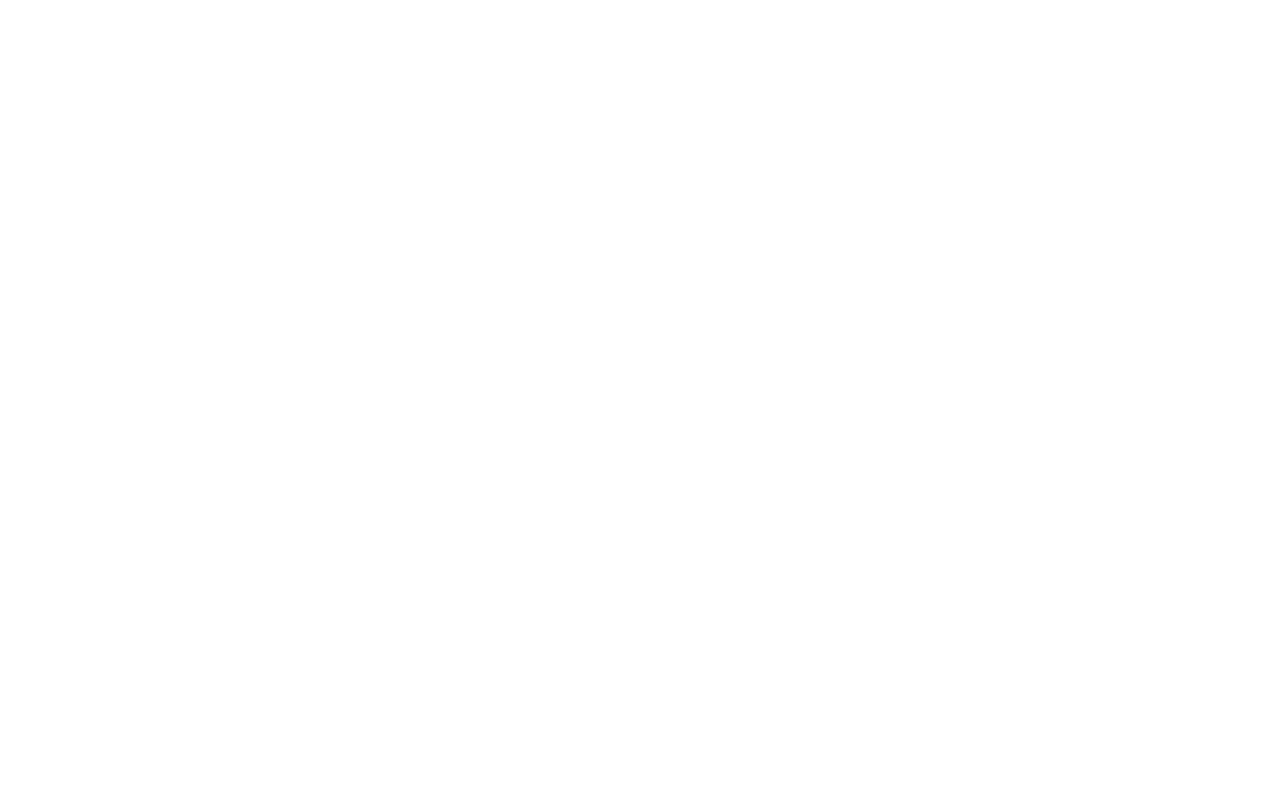
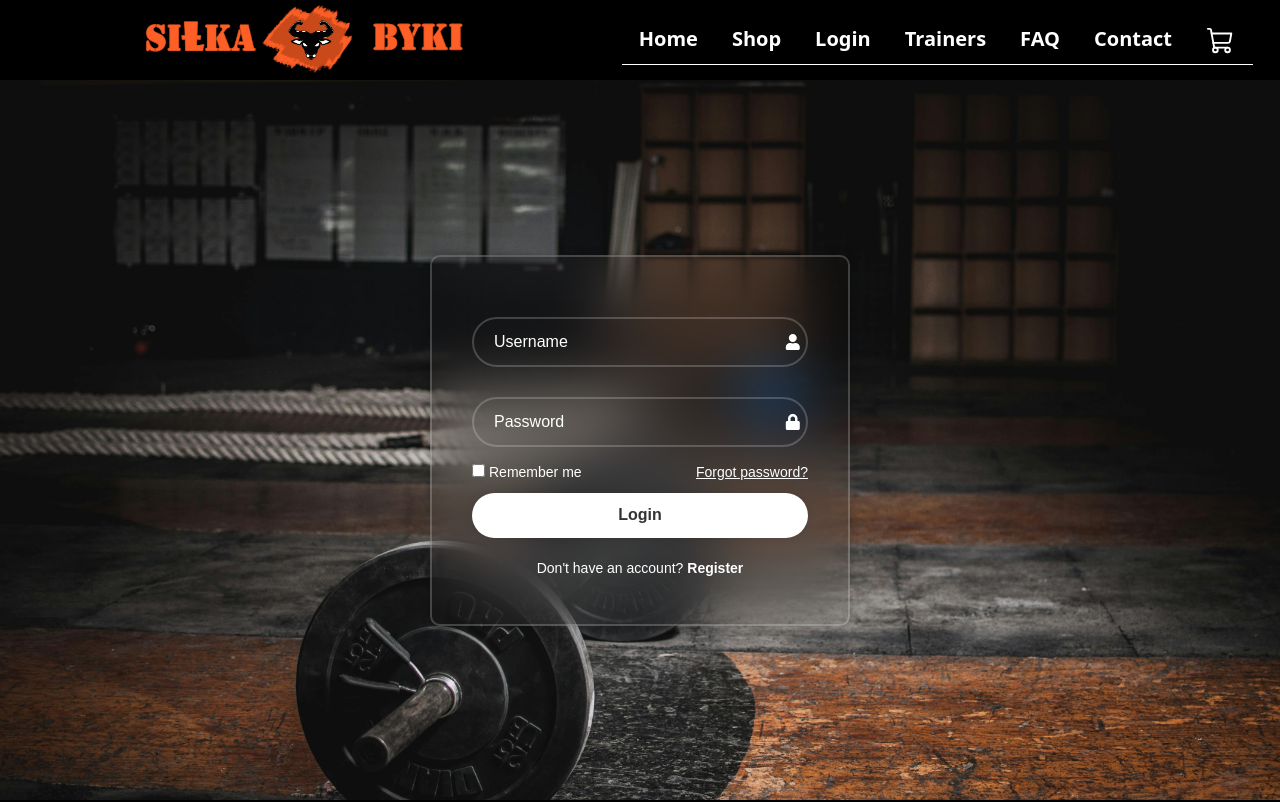
Before and after one commit to Krzysztof-Goluchowski/Sklep-Internetowy, a React (Create React App) app in the folder Frontend/: page /login in a window 1280 px wide. Before the commit this address had no page. Shown: the top 802 px of the page. Built offline with nearby package versions, Linux system fonts and the light colour scheme.

Commit message:
Add login page (without login functionality)

```diff
--- a/Frontend/src/App.js
+++ b/Frontend/src/App.js
@@ -10,6 +10,9 @@ import HomePage from './components/pages/HomePage';
 import Shop from './components/pages/Shop/Shop';
 import Trainers from './components/pages/Trainers/Trainers';
 import ShopEdit from './components/pages/Shop/ShopEdit';
+import Login from './components/pages/userAuthentication/Login';
+import Register from './components/pages/userAuthentication/Register';
+
 import { ShopContextProvider } from './components/pages/Shop/shop-context';
 
 function App() {
@@ -23,6 +26,8 @@ function App() {
                 <Route path="shop" element={<Shop />} />
                 <Route path="trainers" element={<Trainers />} />
                 <Route path="shop/edit" element={<ShopEdit />} />
+                <Route path="login" element={<Login />} />
+                <Route path="register" element={<Register />} />
             </Routes>
         </ShopContextProvider>
     );
--- /dev/null
+++ b/Frontend/src/assets/styles/LoginForm.css
@@ -0,0 +1,113 @@
+* {
+   margin: 0;
+    padding: 0;
+    box-sizing: border-box;
+}
+
+.loginSpace {
+    font-family: sans-serif;
+    -webkit-font-smoothing: antialiased;
+    -moz-osx-font-smoothing: grayscale;
+    display: flex;
+    justify-content: center;
+    align-items: center;
+    min-height: 90vh;
+    background: url("../images/loginPage.jpg") no-repeat;
+    background-size: cover;
+    background-position: center;
+}
+
+
+.wrapper {
+    width: 420px;
+    background: transparent;
+    border: 2px solid rgba(255, 255, 255, .2);
+    backdrop-filter: blur(30px);
+    box-shadow: 0 0 10px rgba(0, 0, 0, .2);
+    color: #fff;
+    border-radius: 10px;
+    padding: 30px 40px;
+}
+
+.wrapper h1 {
+    font-size: 36px;
+    text-align: center;
+}
+
+.wrapper .input-box {
+    position: relative;
+    width: 100%;
+    height: 50px;
+    margin: 30px 0;
+}
+
+.input-box input {
+    width: 100%;
+    height: 100%;
+    background: transparent;
+    border: 2px solid rgba(255, 255, 255, .2);
+    outline: none;
+    border-radius: 40px;
+    font-size: 16px;
+    color: #fff;
+    padding: 20px 45px 20px 20px;
+}
+
+.input-box input::placeholder {
+    color: #fff;
+}
+
+.input-box .icon {
+    position: absolute;
+    right: -10px;
+    top: 50%;
+    transform: translateY(-50%);
+    font-size: 16px;
+}
+
+.wrapper .remember-forgot {
+    display: flex;
+    justify-content: space-between;
+    font-size: 14px;
+    margin: -15px 0 0 0;
+}
+
+.remember-forgot label input {
+    accent-color: #fff;
+    margin-right: 4px;
+}
+
+.remember-forgot a {
+    color: #fff;
+    text-decoration: underline;
+}
+
+.wrapper button {
+    width: 100%;
+    height: 45px;
+    background: #fff;
+    border: none;
+    outline: none;
+    border-radius: 40px;
+    box-shadow: 0 0 10px rgba(0, 0, 0, .1);
+    cursor: pointer;
+    font-size: 16px;
+    color: #333;
+    font-weight: 700;
+}
+
+.wrapper .register-link {
+    font-size: 14px;
+    text-align: center;
+    margin: 20px 0 15px;
+}
+
+.register-link p a {
+    color: #fff;
+    text-decoration: none;
+    font-weight: 600;
+}
+
+.register-link p a:hover {
+    text-decoration: underline;
+}
--- a/Frontend/src/components/layout/header/NavBar.js
+++ b/Frontend/src/components/layout/header/NavBar.js
@@ -14,12 +14,14 @@ function NavBar() {
                         </li>
                         <li className="nav-item">
                             <Link className="nav-link" to="/Shop">Shop</Link>
-
+                        </li>
+                        <li className="nav-item">
+                            <Link className="nav-link" to="/Login">Login</Link>
                         </li>
                         <li className="nav-item">
                             <Link className="nav-link" to="/Trainers">Trainers</Link>
                         </li>
-                        <li class="nav-item">
+                        <li className="nav-item">
                             <Link className="nav-link" to="/FAQ">FAQ</Link>
                         </li>
                         <li className="nav-item">
--- /dev/null
+++ b/Frontend/src/components/pages/userAuthentication/Login.js
@@ -0,0 +1,24 @@
+import NavHeader from "../../layout/header/NavHeader";
+import Logo from "../../layout/header/Logo";
+import NavBar from "../../layout/header/NavBar";
+import Temporary from "../../layout/Temporary";
+import Footer from "../../layout/Footer";
+
+import React from "react";
+import LoginForm from "./LoginForm";
+
+function Login() {
+    return (
+        <>
+            <NavHeader>
+                <Logo/>
+                <NavBar/>
+            </NavHeader>
+            <Temporary/>
+            <LoginForm/>
+            <Footer/>
+        </>
+    );
+}
+
+export default Login;
--- /dev/null
+++ b/Frontend/src/components/pages/userAuthentication/LoginForm.js
@@ -0,0 +1,39 @@
+import React from "react";
+import leftImage from "../../../assets/styles/LoginForm.css";
+import { FaUser, FaLock } from "react-icons/fa";
+import {Link} from "react-router-dom";
+import Register from "./Register";
+
+function LoginForm() {
+    return (
+        <>
+            <div className="loginSpace">
+                <div className="wrapper">
+                    <form action="">
+                        <div className="input-box">
+                            <input type="text" placeholder="Username" required/>
+                            <FaUser className='icon' />
+                        </div>
+                        <div className="input-box">
+                            <input type="text" placeholder="Password" required/>
+                            <FaLock className='icon' />
+                        </div>
+
+                        <div className="remember-forgot">
+                            <label><input type="checkbox"/>Remember me</label>
+                            <a href="#">Forgot password?</a>
+                        </div>
+
+                        <button type="submit">Login</button>
+
+                        <div className="register-link">
+                            <p>Don't have an account? <Link to="/register">Register</Link></p>
+                        </div>
+                    </form>
+                </div>
+            </div>
+        </>
+    );
+}
+
+export default LoginForm;
--- /dev/null
+++ b/Frontend/src/components/pages/userAuthentication/Register.js
@@ -0,0 +1,24 @@
+import NavHeader from "../../layout/header/NavHeader";
+import Logo from "../../layout/header/Logo";
+import NavBar from "../../layout/header/NavBar";
+import Temporary from "../../layout/Temporary";
+import Footer from "../../layout/Footer";
+
+import React from "react";
+import RegisterForm from "./RegisterForm";
+
+function Register() {
+    return (
+        <>
+            <NavHeader>
+                <Logo/>
+                <NavBar/>
+            </NavHeader>
+            <Temporary/>
+            <RegisterForm/>
+            <Footer/>
+        </>
+    );
+}
+
+export default Register;
--- /dev/null
+++ b/Frontend/src/components/pages/userAuthentication/RegisterForm.js
@@ -0,0 +1,37 @@
+import React from "react";
+import leftImage from "../../../assets/styles/LoginForm.css";
+import { FaUser, FaLock } from "react-icons/fa";
+
+function LoginForm() {
+    return (
+        <>
+            <div className="loginSpace">
+                <div className="wrapper">
+                    <form action="">
+                        <div className="input-box">
+                            <input type="text" placeholder="Username" required/>
+                            <FaUser className='icon' />
+                        </div>
+                        <div className="input-box">
+                            <input type="text" placeholder="Password" required/>
+                            <FaLock className='icon' />
+                        </div>
+
+                        <div className="remember-forgot">
+                            <label><input type="checkbox"/>Remember me</label>
+                            <a href="#">Forgot password?</a>
+                        </div>
+
+                        <button type="submit">Register</button>
+
+                        <div className="register-link">
+                            <p>Don't have an account? <a href="#">Register</a></p>
+                        </div>
+                    </form>
+                </div>
+            </div>
+        </>
+    );
+}
+
+export default LoginForm;
```
Also changed, not shown: Frontend/src/assets/images/loginPage.jpg (added).
